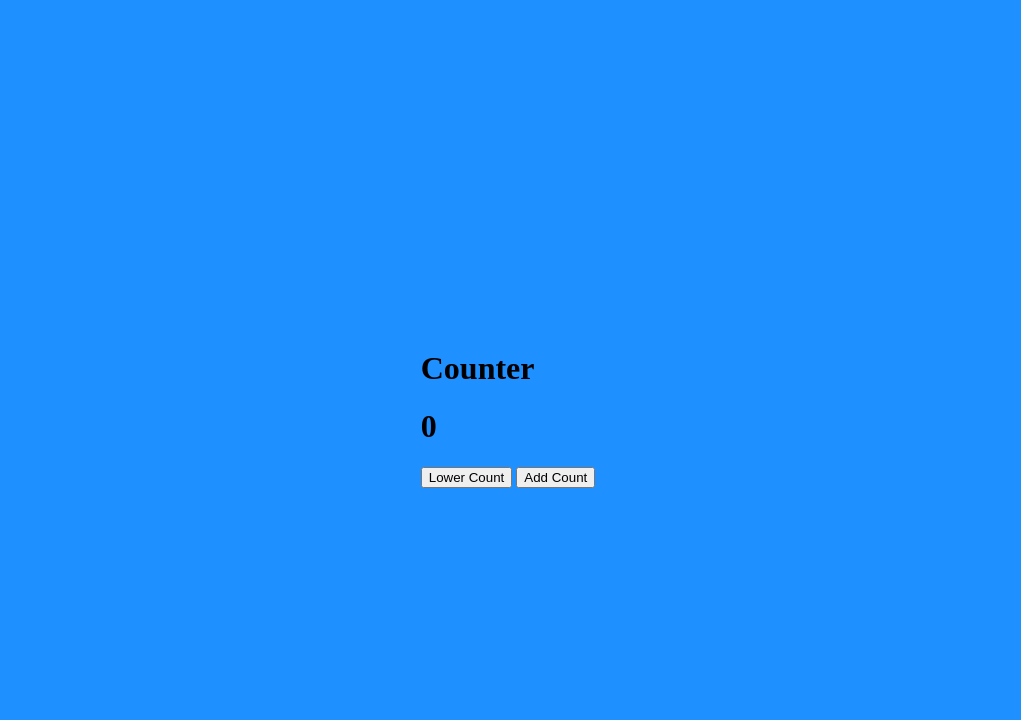
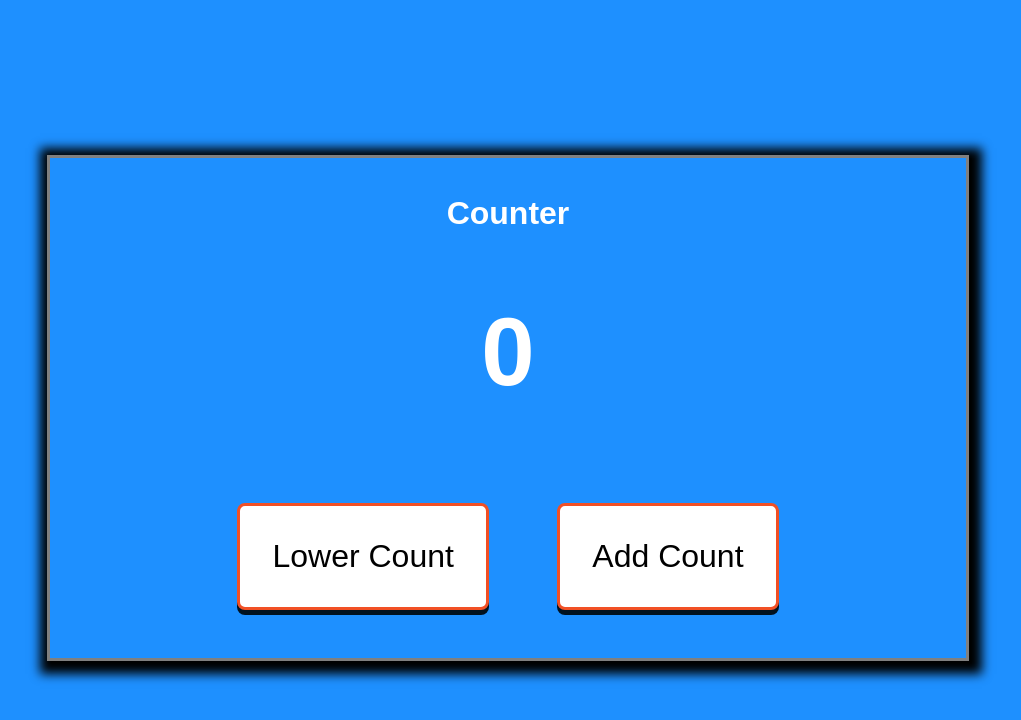
Before and after one commit to wtrawlings/basic-js-projects, a plain HTML site: page counter.html in a window 1280 px wide. Shown: the whole page, without its empty margins (132-1153 px from the left). Drawn offline with Linux system fonts and the light colour scheme.

Commit message:
button css done

```diff
--- a/css/counter.css
+++ b/css/counter.css
@@ -4,4 +4,40 @@ body {
     justify-content: center;
     align-items: center;
     background-color: dodgerblue;
+    color: white;
+    font-family: Arial, Helvetica, sans-serif;
+    text-transform: capitalize;
 }
+
+.counter-box {
+    flex: 0 0 70%;
+    text-align: center;
+    border: 3px solid grey;
+    padding: 1rem;
+    font-weight: bold;
+    box-shadow: 3px 3px 10px 10px black;
+}
+
+.counter {
+    font-size: 6rem;
+}
+
+.btn {
+    background-color: white;
+    border-radius: 8px;
+    font-size: 2rem;
+    padding: 2rem;
+    margin: 2rem;
+    border: 3px solid #f15025;
+    box-shadow: 0px 5px #001221;
+    outline: none;
+}
+
+.btn:hover {
+    background-color: #4caf50;
+    color: white;
+}
+
+.btn:active {
+    box-shadow: none;
+}
```
